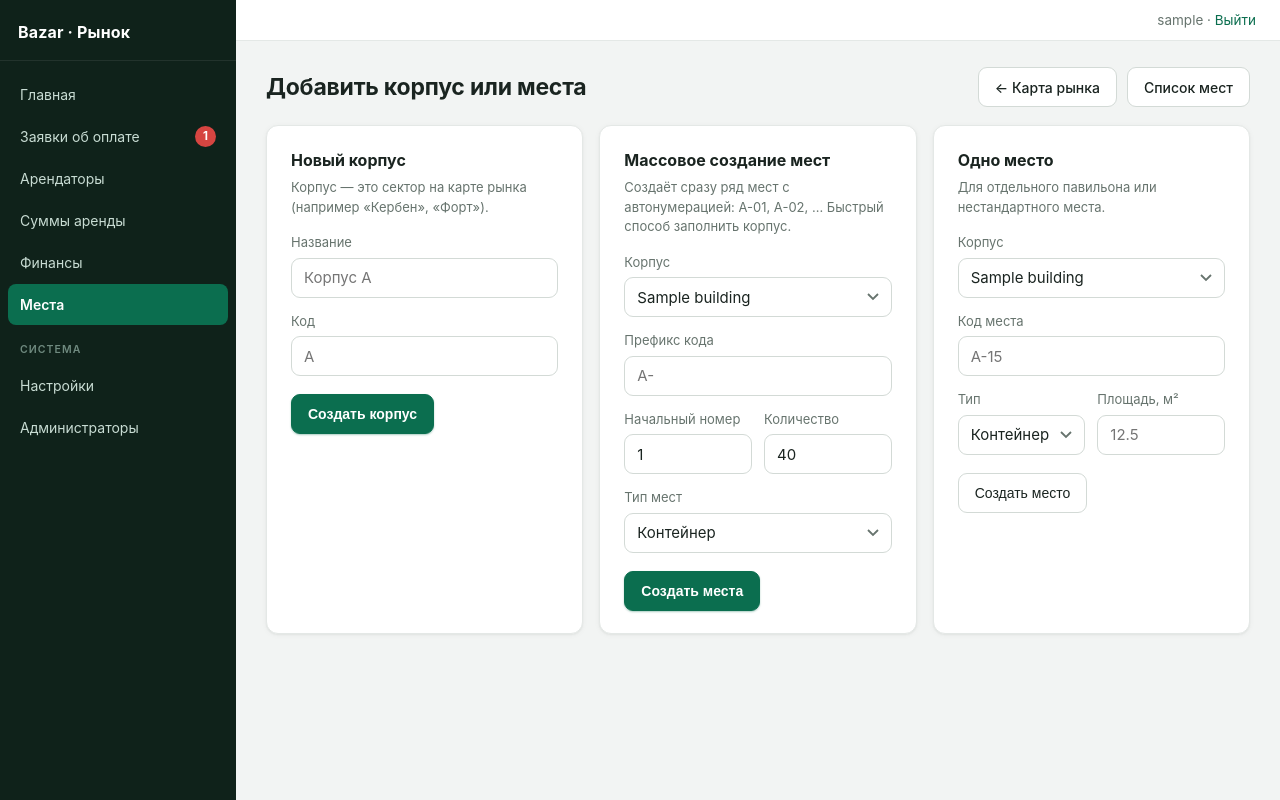
After one commit to Nurbolottop/Bazar, a Django app: page /spots/manage/ in a window 1280 px wide. The commit adds this page. Run offline with Django 5.2, Linux system fonts and the light colour scheme; a user stored in the database is signed in; tables that the repository leaves empty hold one stand-in row (values such as "Sample post").

Commit message:
Раздел «Места» разделён на три страницы: карта, список с поиском, добавление
Кнопки «Список мест и поиск» и «Добавить корпус или места» сверху карты
ведут на отдельные страницы. Секторы карты пакуются по содержимому,
пустые состояния с подсказками, формы добавления — карточками с пояснениями.

Co-Authored-By: Claude Fable 5 <noreply@anthropic.com>

```diff
--- a/app/apps/catalog/panel_views.py
+++ b/app/apps/catalog/panel_views.py
@@ -11,24 +11,11 @@ from .models import Building, Spot
 
 
 @admin_required
-def spots_list(request):
-    """Реестр мест с фильтром по корпусу и состоянию."""
-    qs = Spot.objects.select_related('building').prefetch_related('tenant_spots__tenant')
-    building = request.GET.get('building', '')
-    if building.isdigit():
-        qs = qs.filter(building_id=int(building))
-    status = request.GET.get('status', '')
-    if status in dict(Spot.Status.choices):
-        qs = qs.filter(status=status)
-    q = request.GET.get('q', '').strip()
-    if q:
-        qs = qs.filter(Q(code__icontains=q) | Q(note__icontains=q))
-
-    page = paginate(request, qs.order_by('building__code', 'code'))
-
-    # Карта рынка: корпуса с местами и арендаторами, всё одним запросом
+def spots_map(request):
+    """Карта рынка: корпуса-сектора с квадратами мест. Главная страница раздела."""
     from django.db.models import Prefetch
     from apps.tenants.models import TenantSpot
+
     map_buildings = []
     buildings_qs = Building.objects.filter(is_active=True).prefetch_related(
         Prefetch('spots', queryset=Spot.objects.order_by('code').prefetch_related(
@@ -48,13 +35,37 @@ def spots_list(request):
             'building': b, 'spots': spots,
             'total': len(spots), 'occupied': occupied,
         })
+    return render(request, 'panel/spots_map.html', {'map_buildings': map_buildings})
 
-    return render(request, 'panel/spots_list.html', {
+
+@admin_required
+def spots_table(request):
+    """Список мест с поиском и фильтрами по корпусу и состоянию."""
+    qs = Spot.objects.select_related('building').prefetch_related('tenant_spots__tenant')
+    building = request.GET.get('building', '')
+    if building.isdigit():
+        qs = qs.filter(building_id=int(building))
+    status = request.GET.get('status', '')
+    if status in dict(Spot.Status.choices):
+        qs = qs.filter(status=status)
+    q = request.GET.get('q', '').strip()
+    if q:
+        qs = qs.filter(Q(code__icontains=q) | Q(note__icontains=q))
+
+    page = paginate(request, qs.order_by('building__code', 'code'))
+    return render(request, 'panel/spots_table.html', {
         'page': page, 'building': building, 'status': status, 'q': q,
         'buildings': Building.objects.all(),
         'statuses': Spot.Status.choices,
+    })
+
+
+@admin_required
+def spots_manage(request):
+    """Добавление корпусов и мест: поштучно и массово."""
+    return render(request, 'panel/spots_manage.html', {
+        'buildings': Building.objects.all(),
         'types': Spot.Type.choices,
-        'map_buildings': map_buildings,
     })
 
 
@@ -73,7 +84,7 @@ def building_create(request):
               actor=request.user, new_value={'name': name, 'code': code},
               ip=client_ip(request))
         messages.success(request, f'Корпус {name} создан.')
-    return redirect('panel:spots')
+    return redirect('panel:spots_manage')
 
 
 @admin_required
@@ -96,7 +107,7 @@ def spot_create(request):
         audit(action='spot_create', model_name='Spot', object_id=spot.pk,
               actor=request.user, new_value={'code': code}, ip=client_ip(request))
         messages.success(request, f'Место {code} создано.')
-    return redirect('panel:spots')
+    return redirect('panel:spots_manage')
 
 
 @admin_required
@@ -110,10 +121,10 @@ def spots_mass_create(request):
         count = int(request.POST.get('count', 0))
     except ValueError:
         messages.error(request, 'Номер и количество должны быть числами.')
-        return redirect('panel:spots')
+        return redirect('panel:spots_manage')
     if count < 1 or count > 500:
         messages.error(request, 'Количество мест — от 1 до 500.')
-        return redirect('panel:spots')
+        return redirect('panel:spots_manage')
 
     spot_type = request.POST.get('spot_type', Spot.Type.CONTAINER)
     created, skipped = 0, []
@@ -133,7 +144,7 @@ def spots_mass_create(request):
     if skipped:
         text += f' Пропущены занятые коды: {", ".join(skipped[:10])}.'
     messages.success(request, text)
-    return redirect('panel:spots')
+    return redirect('panel:spots_manage')
 
 
 @admin_required
--- a/app/apps/core/panel_urls.py
+++ b/app/apps/core/panel_urls.py
@@ -57,7 +57,9 @@ urlpatterns = [
     path('charges/<int:pk>/cancel/', billing.charge_cancel, name='charge_cancel'),
 
     # Места
-    path('spots/', catalog.spots_list, name='spots'),
+    path('spots/', catalog.spots_map, name='spots'),
+    path('spots/list/', catalog.spots_table, name='spots_table'),
+    path('spots/manage/', catalog.spots_manage, name='spots_manage'),
     path('spots/create/', catalog.spot_create, name='spot_create'),
     path('spots/mass-create/', catalog.spots_mass_create, name='spots_mass_create'),
     path('spots/<int:pk>/history/', catalog.spot_history, name='spot_history'),
--- a/app/static/css/panel.css
+++ b/app/static/css/panel.css
@@ -408,3 +408,21 @@ label { font-size: 13px; color: var(--muted); display: block; margin-bottom: 5px
   .map-cell { width: 26px; height: 26px; }
   .map-grid { gap: 4px; padding: 12px; }
 }
+
+/* Сектор карты не растягивается на всю ширину — пакуется по содержимому */
+.map-building { flex: 0 1 auto; min-width: 280px; }
+.map-grid { max-width: 560px; }
+.empty-state { padding: 34px; text-align: center; }
+.empty-state p { margin-bottom: 8px; }
+.empty-state .btn { margin-top: 10px; }
+
+/* Страница добавления мест */
+.manage-grid { display: grid; grid-template-columns: repeat(auto-fit, minmax(290px, 1fr));
+  gap: 16px; max-width: 1000px; }
+.mcard { background: var(--card); border: 1px solid var(--border); border-radius: var(--radius);
+  padding: 22px 24px; box-shadow: var(--shadow); }
+.mcard h2 { margin: 0 0 6px; font-size: 16px; }
+.mcard > p { margin-bottom: 16px; }
+.mcard input, .mcard select { width: 100%; }
+.mcard .btn { margin-top: 4px; }
+.mrow { display: grid; grid-template-columns: 1fr 1fr; gap: 12px; }
--- /dev/null
+++ b/app/templates/panel/spots_manage.html
@@ -0,0 +1,81 @@
+{% extends 'panel/base.html' %}
+{% block title %}Добавление мест{% endblock %}
+{% block content %}
+<div class="page-head">
+  <h1>Добавить корпус или места</h1>
+  <div class="actions">
+    <a class="btn" href="{% url 'panel:spots' %}">← Карта рынка</a>
+    <a class="btn" href="{% url 'panel:spots_table' %}">Список мест</a>
+  </div>
+</div>
+
+<div class="manage-grid">
+  <section class="mcard">
+    <h2>Новый корпус</h2>
+    <p class="muted">Корпус — это сектор на карте рынка (например «Кербен», «Форт»).</p>
+    <form method="post" action="{% url 'panel:building_create' %}">
+      {% csrf_token %}
+      <div class="field"><label>Название</label>
+        <input type="text" name="name" placeholder="Корпус А" required></div>
+      <div class="field"><label>Код</label>
+        <input type="text" name="code" placeholder="А" required></div>
+      <button class="btn primary">Создать корпус</button>
+    </form>
+  </section>
+
+  <section class="mcard">
+    <h2>Массовое создание мест</h2>
+    <p class="muted">Создаёт сразу ряд мест с автонумерацией: А-01, А-02, … Быстрый способ
+    заполнить корпус.</p>
+    <form method="post" action="{% url 'panel:spots_mass_create' %}"
+          onsubmit="return confirm('Создать места по шаблону?')">
+      {% csrf_token %}
+      <div class="field"><label>Корпус</label>
+        <select name="building_id" required>
+          {% for b in buildings %}<option value="{{ b.pk }}">{{ b.name }}</option>{% endfor %}
+        </select></div>
+      <div class="field"><label>Префикс кода</label>
+        <input type="text" name="prefix" placeholder="А-"></div>
+      <div class="mrow">
+        <div class="field"><label>Начальный номер</label>
+          <input type="number" name="start" value="1" min="1"></div>
+        <div class="field"><label>Количество</label>
+          <input type="number" name="count" value="40" min="1" max="500"></div>
+      </div>
+      <div class="field"><label>Тип мест</label>
+        <select name="spot_type">
+          {% for value, label in types %}<option value="{{ value }}">{{ label }}</option>{% endfor %}
+        </select></div>
+      <button class="btn primary">Создать места</button>
+    </form>
+  </section>
+
+  <section class="mcard">
+    <h2>Одно место</h2>
+    <p class="muted">Для отдельного павильона или нестандартного места.</p>
+    <form method="post" action="{% url 'panel:spot_create' %}">
+      {% csrf_token %}
+      <div class="field"><label>Корпус</label>
+        <select name="building_id" required>
+          {% for b in buildings %}<option value="{{ b.pk }}">{{ b.name }}</option>{% endfor %}
+        </select></div>
+      <div class="field"><label>Код места</label>
+        <input type="text" name="code" placeholder="А-15" required></div>
+      <div class="mrow">
+        <div class="field"><label>Тип</label>
+          <select name="spot_type">
+            {% for value, label in types %}<option value="{{ value }}">{{ label }}</option>{% endfor %}
+          </select></div>
+        <div class="field"><label>Площадь, м²</label>
+          <input type="text" name="area_sqm" placeholder="12.5"></div>
+      </div>
+      <button class="btn">Создать место</button>
+    </form>
+  </section>
+</div>
+
+{% if not buildings %}
+<div class="msg warning" style="max-width:640px">Сначала создайте корпус — без него
+  места добавить нельзя.</div>
+{% endif %}
+{% endblock %}
```
Also changed, not shown: app/templates/panel/spots_list.html (deleted, +0 -141 lines), app/templates/panel/spots_map.html (added, +54 -0 lines), app/templates/panel/spots_table.html (added, +52 -0 lines).
